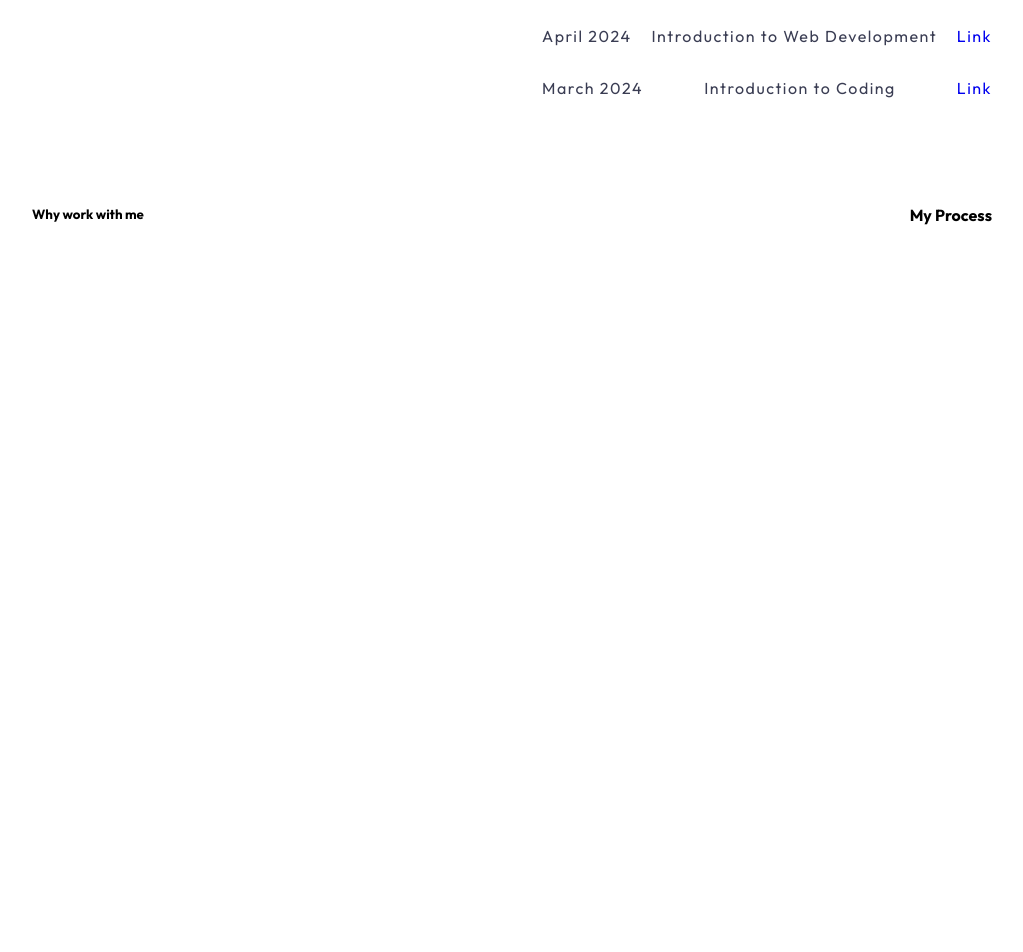
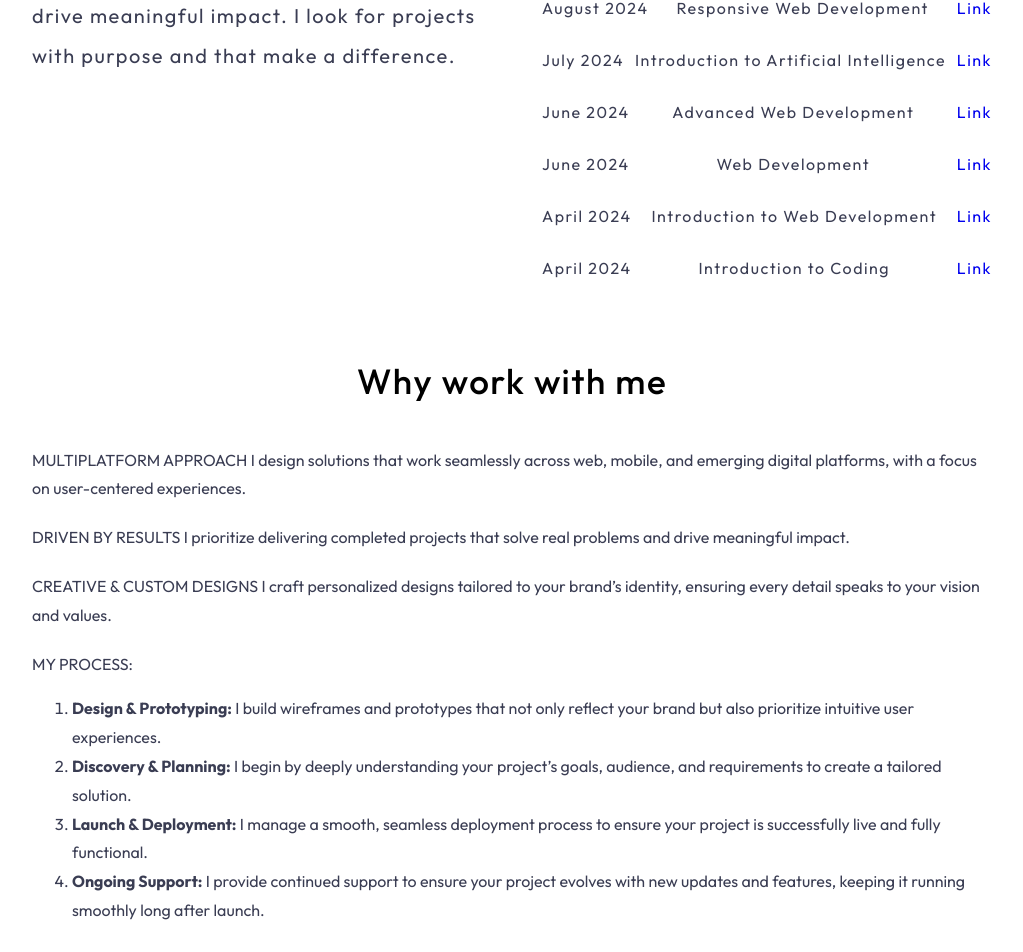
Before and after one commit to juliabacchi1/julia-portfolio, a React (Create React App) app: page /about in a window 1280 px wide. Shown: the part 942-1894 px from the top of the page, without its empty margins (128-1151 px from the left). Before the commit the page ends 1289 px from the top, so only its background shows below. Built offline with nearby package versions, Linux system fonts and the light colour scheme.

Commit message:
Added more info to the about component

```diff
--- a/src/components/CertificateList.js
+++ b/src/components/CertificateList.js
@@ -7,12 +7,12 @@ const certifications = [
     link: "https://www.shecodes.io/certificates/5c10d79c325c7d7c1710406081f9a2ba?_gl=1*1fc7df0*_gcl_au*MTAyNzc0MjE0MC4xNzMyOTEzMjUx",
   },
   {
-    date: "October 2024",
+    date: "September 2024",
     title: "React Development",
     link: "https://www.shecodes.io/certificates/32cca132cccc818562a13d3f3a316856?_gl=1*igg9ra*_gcl_au*MTU4MTI4ODkuMTcyOTI1MjAyNw",
   },
   {
-    date: "September 2024",
+    date: "August 2024",
     title: "Advanced Responsive Web Dev",
     link: "https://www.shecodes.io/certificates/4e4ce86eb863258b8eae61cfbc5ae76a?_gl=1*y7r36g*_gcl_au*MTE1Nzg3MTA2Ni4xNzE5MjMwNDU0LjIwNTU5NDU5NzMuMTcyMzQyOTg3Ni4xNzIzNDI5ODc1",
   },
@@ -32,7 +32,7 @@ const certifications = [
     link: "https://www.shecodes.io/certificates/b96795c7273611609e63070dd0ba0d7d?_gl=1*1iizvm2*_gcl_au*MTE1Nzg3MTA2Ni4xNzE5MjMwNDU0",
   },
   {
-    date: "May 2024",
+    date: "June 2024",
     title: "Web Development",
     link: "https://www.shecodes.io/certificates/68d8c8ba5dc3e60f79b6089f2293d722?_gl=1*x5esdq*_gcl_au*MjU2NjIzODI5LjE3MTEzNzc5MjQuMTUzMTE4NDU4MS4xNzE2NDMxMDQwLjE3MTY0MzEyODY",
   },
@@ -42,7 +42,7 @@ const certifications = [
     link: "https://www.shecodes.io/certificates/b6f22f32dd61e405a598431dfadae14e?_gl=1*1wpvulc*_gcl_au*MjU2NjIzODI5LjE3MTEzNzc5MjQuMTUzMTE4NDU4MS4xNzE2NDMxMDQwLjE3MTY0MzEyODY",
   },
   {
-    date: "March 2024",
+    date: "April 2024",
     title: "Introduction to Coding",
     link: "https://www.shecodes.io/certificates/57626aeb2fa445fed52acb3c7d60b526?_gl=1*1wpvulc*_gcl_au*MjU2NjIzODI5LjE3MTEzNzc5MjQuMTUzMTE4NDU4MS4xNzE2NDMxMDQwLjE3MTY0MzEyODY",
   },
--- a/src/pages/About.js
+++ b/src/pages/About.js
@@ -8,7 +8,7 @@ const rotatingWords = ["Websites", "Experiences", "Interaction", "Ideas"];
 
 function About() {
   return (
-    <section className="About">
+    <section className="About" id="about">
       <div className="Container-about">
         <div className="About-hero">
           <h3>Hello, I'm Julia Bacchi — I love to create</h3>
@@ -31,9 +31,47 @@ function About() {
           </div>
           <CertificateList />
         </div>
-        <div className="About-main">
-          <h5>Why work with me</h5>
-          <h4>My Process</h4>
+        <div className="About-process">
+          <h4>Why work with me</h4>
+          <p>
+            MULTIPLATFORM APPROACH I design solutions that work seamlessly
+            across web, mobile, and emerging digital platforms, with a focus on
+            user-centered experiences.
+          </p>
+          <p>
+            DRIVEN BY RESULTS I prioritize delivering completed projects that
+            solve real problems and drive meaningful impact.
+          </p>
+          <p>
+            CREATIVE & CUSTOM DESIGNS I craft personalized designs tailored to
+            your brand’s identity, ensuring every detail speaks to your vision
+            and values.
+          </p>
+          <p>
+            MY PROCESS:
+            <ol>
+              <li>
+                <strong>Design & Prototyping:</strong> I build wireframes and
+                prototypes that not only reflect your brand but also prioritize
+                intuitive user experiences.
+              </li>
+              <li>
+                <strong>Discovery & Planning:</strong> I begin by deeply
+                understanding your project’s goals, audience, and requirements
+                to create a tailored solution.
+              </li>
+              <li>
+                <strong>Launch & Deployment:</strong> I manage a smooth,
+                seamless deployment process to ensure your project is
+                successfully live and fully functional.
+              </li>
+              <li>
+                <strong>Ongoing Support:</strong> I provide continued support to
+                ensure your project evolves with new updates and features,
+                keeping it running smoothly long after launch.
+              </li>
+            </ol>
+          </p>
         </div>
       </div>
     </section>
--- a/src/styles/About.css
+++ b/src/styles/About.css
@@ -16,6 +16,7 @@ section .About {
   flex-direction: column;
   justify-content: center;
   align-items: center;
+  margin: 170px 0;
 }
 
 .About-hero h1 {
@@ -76,3 +77,18 @@ section .About {
   text-decoration: none;
   text-align: center;
 }
+
+.About-process {
+  margin: 60px;
+}
+
+.About-process h3, .About-process h4 {
+  text-align: center;
+}
+
+.About-process h4 {
+  font-size: 35px;
+  font-weight: 500;
+  letter-spacing: 1.5px;
+  line-height: 1;
+}
```
